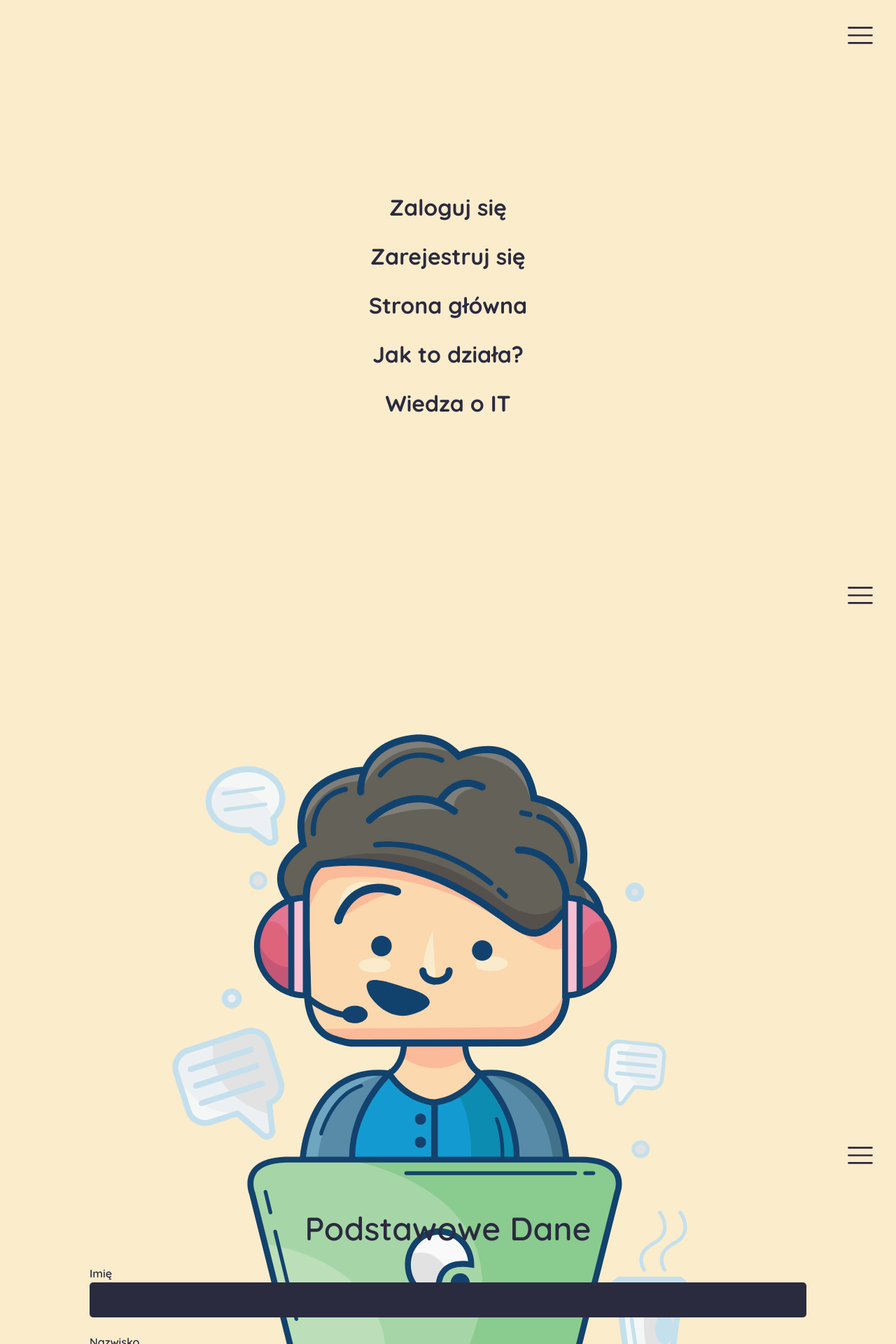
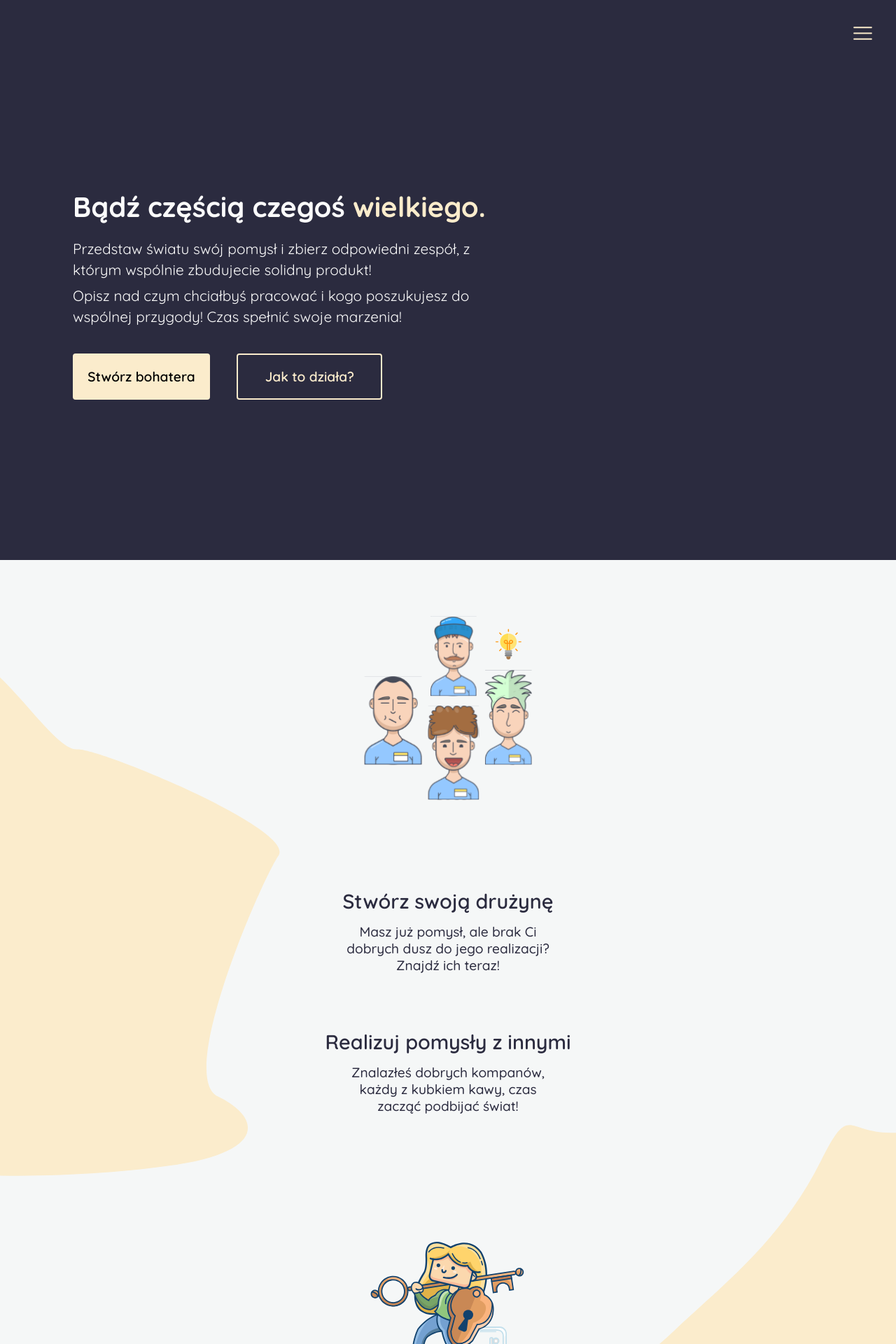
Before and after one commit to infoshareacademy/jfddr1-maklowiczeprogramowania-app, a React (Create React App) app: page / in a window 1280 px wide. Shown: the top 1920 px of the page at 70% size. Built offline with nearby package versions, Linux system fonts and the light colour scheme.

Commit message:
Import new pages/Import Router.jsx file and return it's component

```diff
--- a/src/App.jsx
+++ b/src/App.jsx
@@ -10,8 +10,13 @@ import SignUpFull1FormMobile from "./pages/signUpFull1Mobile";
 import SignUpFull6FormMobile from "./pages/signUpFull6Mobile";
 import SignUpMobile from "./pages/SignUpMobile";
 import WelcomePage from "./pages/WelcomePage";
-
-
+import AddProjectView0 from "./pages/AddProjectView0";
+import AddProjectView1 from "./pages/AddProjectView1";
+import AddProjectView2 from "./pages/AddProjectView2";
+import AddProjectView3 from "./pages/AddProjectView3";
+import AddProjectView4 from "./pages/AddProjectView4";
+import AddProjectViewDone from "./pages/AddProjectViewDone";
+import Router from "./Router";
 const GlobalStyle = createGlobalStyle`
   :root {
     --dark-clr: #2B2B3F;
@@ -31,20 +36,33 @@ const GlobalStyle = createGlobalStyle`
     color: #FBFBFB;
     overflow-x: hidden;
   }
+
+li {
+  list-style:none;
+}
+
 `;
 
 const App = () => {
   return (
     <>
       <GlobalStyle />
+      <Router />
+      {/* <AddProjectView0 /> */}
+      {/* <AddProjectView1 /> */}
+      {/* <AddProjectView2 /> */}
+      {/* <AddProjectView3 /> */}
+      {/* <AddProjectView4 /> */}
+      {/* <AddProjectViewDone /> */}
+      {/* <AddProjectViewTemplate /> */}
       {/* <AuthMenuMobile /> */}
       {/* <AuthWelcomeView /> */}
-      <MenuMobile />
+      {/* <MenuMobile /> */}
       {/* <Projects /> */}
       {/* <SignIn /> */}
       {/* <SignUpDesktop /> */}
-      <SignUpFull1FormMobile />
-      <SignUpFull6FormMobile />
+      {/* <SignUpFull1FormMobile />
+      <SignUpFull6FormMobile /> */}
       {/* <SignUpMobile /> */}
       {/* <WelcomePage /> */}
     </>
```
